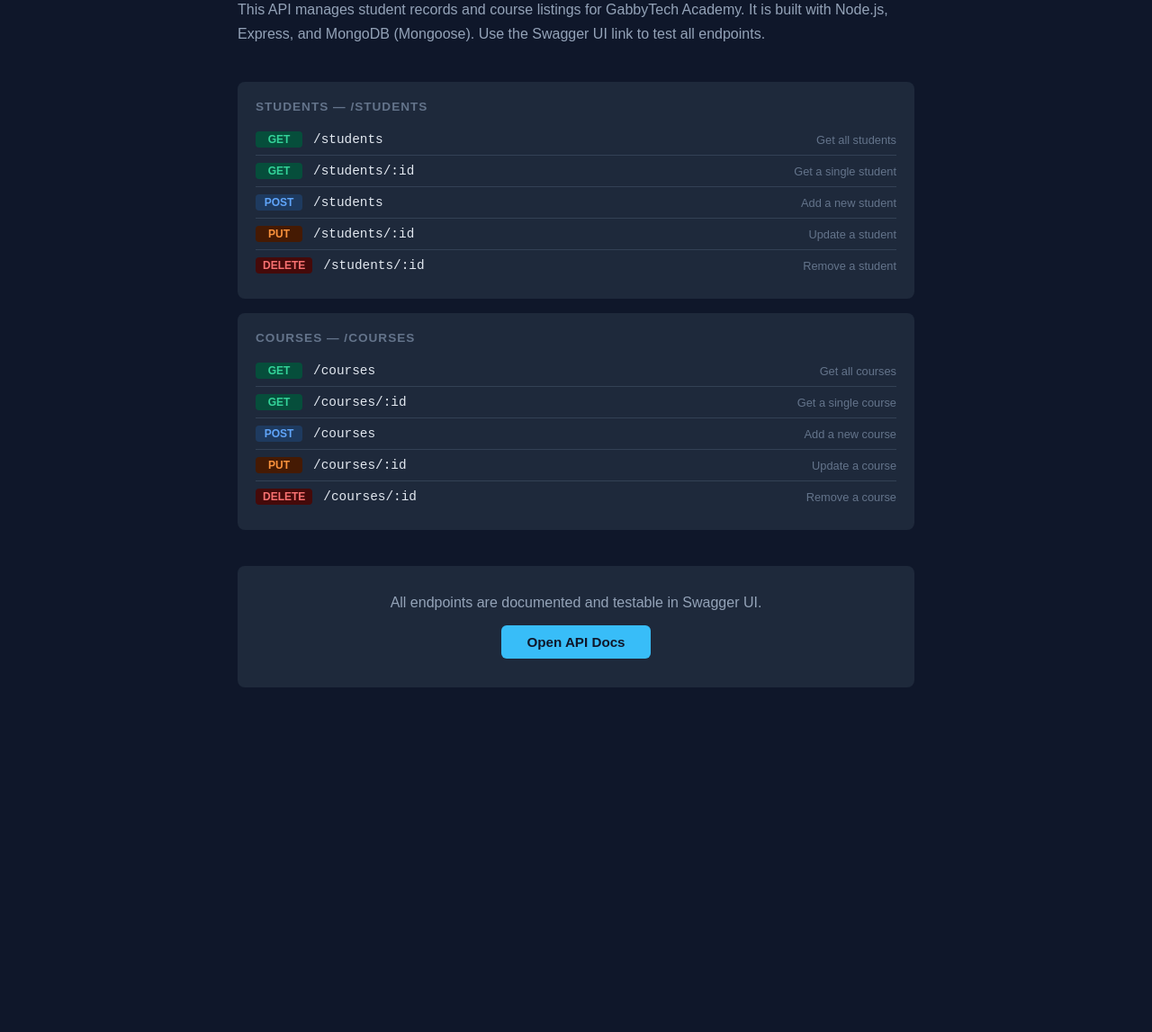
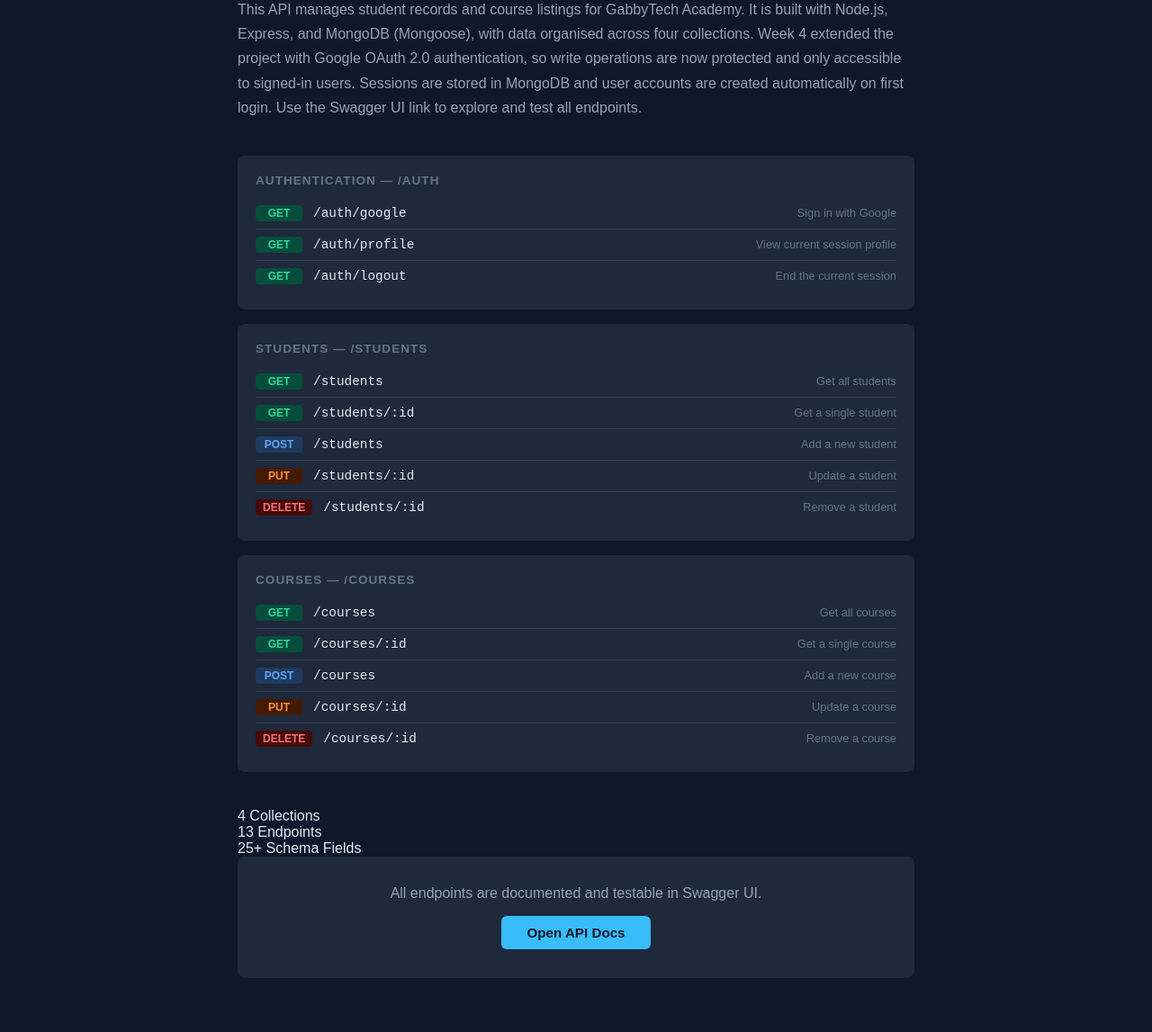
Before and after one commit to Sanctagee/wk03_project, a website: page public/index.html in a window 1280 px wide. Shown: the part 216-1363 px from the top of the page at 90% size. Before the commit the page ends 1040 px from the top, so only its background shows below. Drawn offline with Linux system fonts and the light colour scheme.

Commit message:
add auth endpoints and stats section to index page

```diff
--- a/public/index.html
+++ b/public/index.html
@@ -5,7 +5,6 @@
   <meta name="viewport" content="width=device-width, initial-scale=1.0" />
   <title>GabbyTech Academy API</title>
   <link rel="stylesheet" href="./styles/style.css">
-
 </head>
 <body>
 
@@ -15,17 +14,41 @@
   </header>
 
   <main>
-    <div class="badge">CSE 341 · Week 03 Project · BYU-Idaho</div>
+    <div class="badge">CSE 341 · Week 04 Project · BYU-Idaho</div>
 
     <h2>School Management <span>API</span></h2>
 
     <p class="intro">
       This API manages student records and course listings for GabbyTech Academy.
-      It is built with Node.js, Express, and MongoDB (Mongoose).
-      Use the Swagger UI link to test all endpoints.
+      It is built with Node.js, Express, and MongoDB (Mongoose), with data organised
+      across four collections. Week 4 extended the project with Google OAuth 2.0
+      authentication, so write operations are now protected and only accessible to
+      signed-in users. Sessions are stored in MongoDB and user accounts are
+      created automatically on first login.
+      Use the Swagger UI link to explore and test all endpoints.
     </p>
 
     <div class="endpoints">
+
+      <div class="endpoint-group">
+        <h3>Authentication — /auth</h3>
+        <div class="endpoint">
+          <span class="method get">GET</span>
+          <span class="path">/auth/google</span>
+          <span class="desc">Sign in with Google</span>
+        </div>
+        <div class="endpoint">
+          <span class="method get">GET</span>
+          <span class="path">/auth/profile</span>
+          <span class="desc">View current session profile</span>
+        </div>
+        <div class="endpoint">
+          <span class="method get">GET</span>
+          <span class="path">/auth/logout</span>
+          <span class="desc">End the current session</span>
+        </div>
+      </div>
+
       <div class="endpoint-group">
         <h3>Students — /students</h3>
         <div class="endpoint">
@@ -83,6 +106,22 @@
           <span class="desc">Remove a course</span>
         </div>
       </div>
+
+    </div>
+
+    <div class="stats">
+      <div class="stat">
+        <span class="stat-number">4</span>
+        <span class="stat-label">Collections</span>
+      </div>
+      <div class="stat">
+        <span class="stat-number">13</span>
+        <span class="stat-label">Endpoints</span>
+      </div>
+      <div class="stat">
+        <span class="stat-number">25+</span>
+        <span class="stat-label">Schema Fields</span>
+      </div>
     </div>
 
     <div class="cta">
```
